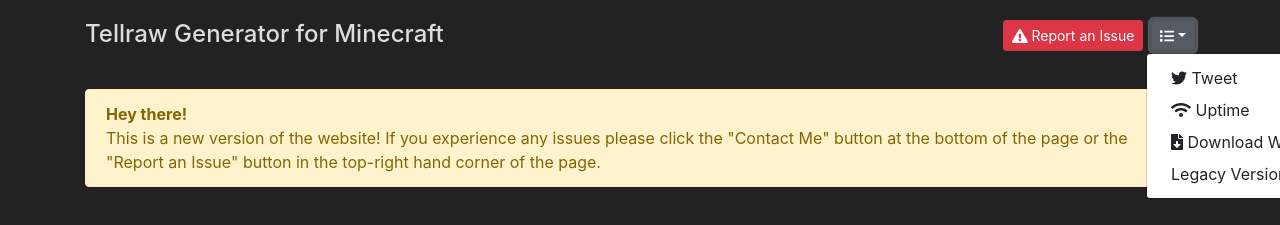
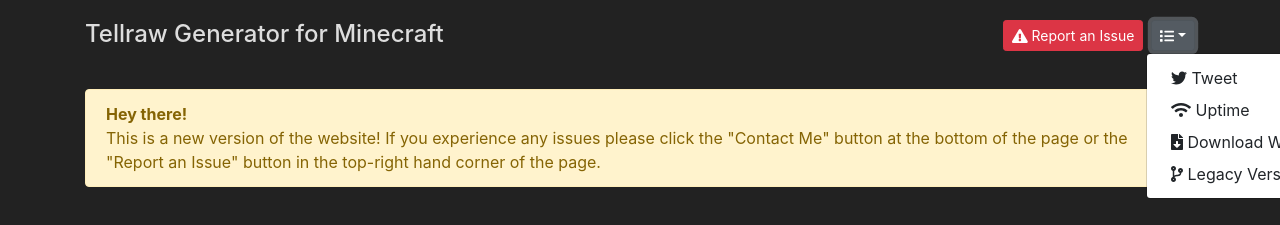
Before and after one commit to ezfe/tellraw, a React app: page / in a window 1280 px wide. Both pictures are taken after a click on the button 1173 px from the left and 35 px from the top of the page. Shown: the top 225 px of the page. Built offline with nearby package versions, Linux system fonts and the light colour scheme.

Commit message:
Added icon for legacy

```diff
--- a/src/components/Tellraw.tsx
+++ b/src/components/Tellraw.tsx
@@ -104,7 +104,7 @@ const Tellraw: React.FunctionComponent<{}> = () => {
                   <FontAwesomeIcon icon="file-download" /> Download Website
                 </a>
                 <a className="dropdown-item" href="https://legacy.minecraftjson.com">
-                  Legacy Version
+                  <FontAwesomeIcon icon="code-branch" /> Legacy Version
                 </a>
               </div>
             </div>
--- a/src/index.tsx
+++ b/src/index.tsx
@@ -4,6 +4,7 @@ import { faArrowCircleLeft } from '@fortawesome/free-solid-svg-icons/faArrowCirc
 import { faArrowCircleRight } from '@fortawesome/free-solid-svg-icons/faArrowCircleRight';
 import { faCheckCircle } from '@fortawesome/free-solid-svg-icons/faCheckCircle';
 import { faClone } from '@fortawesome/free-solid-svg-icons/faClone';
+import { faCodeBranch } from '@fortawesome/free-solid-svg-icons/faCodeBranch';
 import { faDatabase } from '@fortawesome/free-solid-svg-icons/faDatabase';
 import { faEdit } from '@fortawesome/free-solid-svg-icons/faEdit';
 import { faExclamationTriangle } from '@fortawesome/free-solid-svg-icons/faExclamationTriangle';
@@ -49,7 +50,8 @@ library.add(
   faWifi,
   faFileDownload,
   faTachometerAlt,
-  faDatabase
+  faDatabase,
+  faCodeBranch
 )
 
 // load legacy!
```
